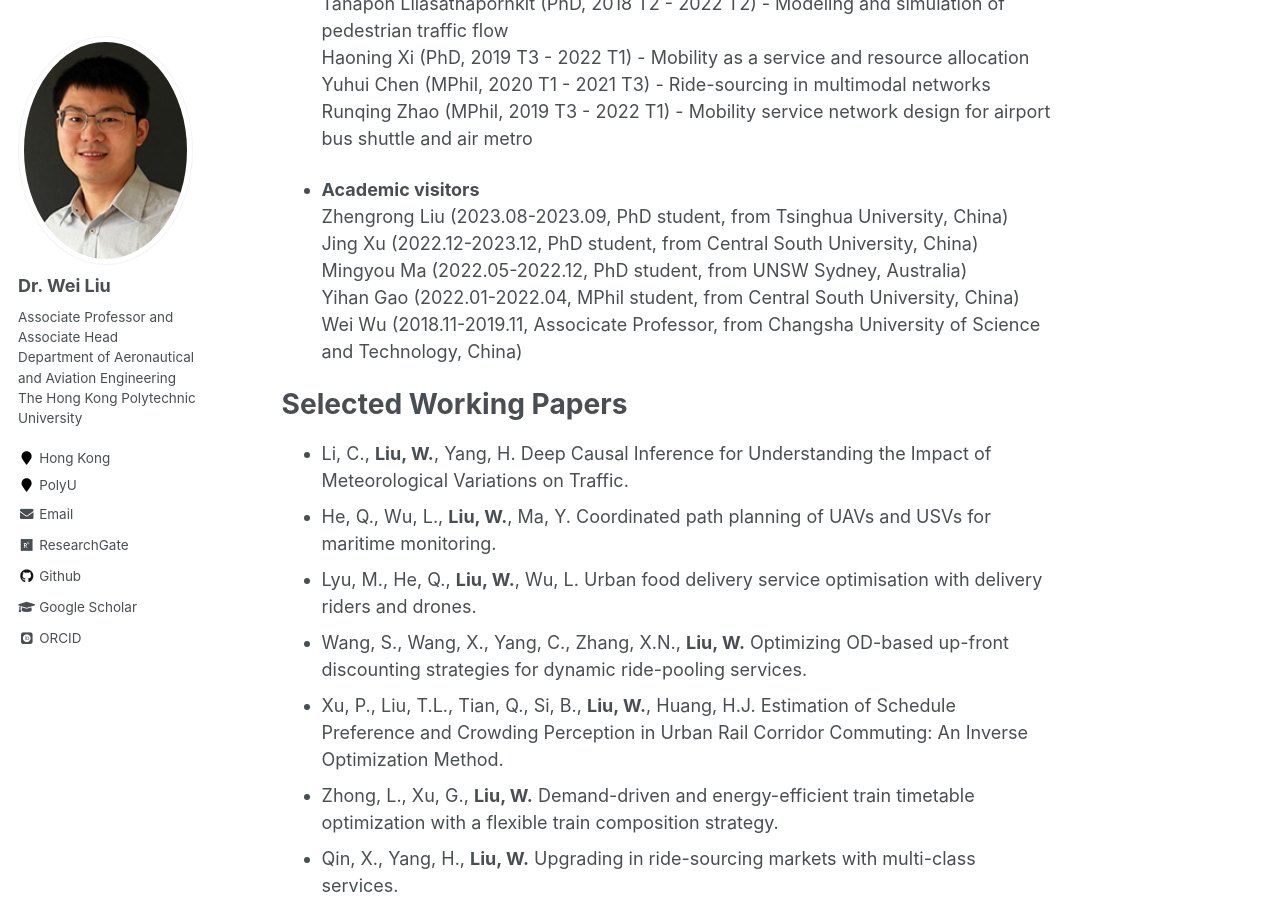
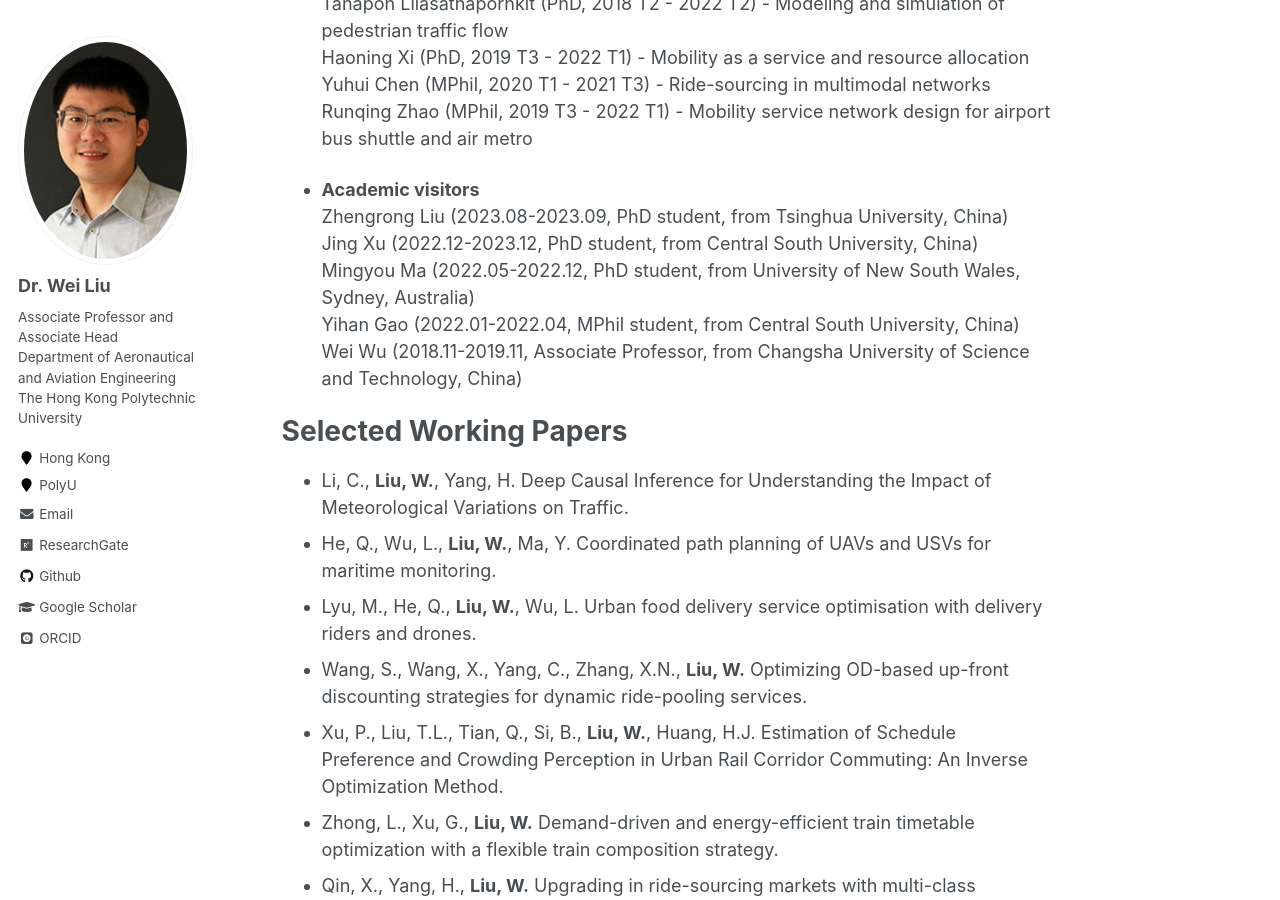
Before and after one commit to weiliu2016/weiliu2016.github.io, a Jekyll site: the page built from _pages/about.md, in a window 1280 px wide and 900 px high, scrolled down 2017 px. Built offline with Jekyll 4.4.1, drawn with Linux system fonts in a browser that asks for light colours; some web fonts are replaced.

Commit message:
Update about.md

```diff
--- a/_pages/about.md
+++ b/_pages/about.md
@@ -58,9 +58,9 @@ Group Members & Affiliates
 - **Academic visitors**\
   Zhengrong Liu (2023.08-2023.09, PhD student, from Tsinghua University, China)\
   Jing Xu (2022.12-2023.12, PhD student, from Central South University, China)\
-  Mingyou Ma (2022.05-2022.12, PhD student, from UNSW Sydney, Australia)\
+  Mingyou Ma (2022.05-2022.12, PhD student, from University of New South Wales, Sydney, Australia)\
   Yihan Gao (2022.01-2022.04, MPhil student, from Central South University, China)\
-  Wei Wu (2018.11-2019.11, Associcate Professor, from Changsha University of Science and Technology, China)
+  Wei Wu (2018.11-2019.11, Associate Professor, from Changsha University of Science and Technology, China)
 
 Selected Working Papers
 ======
```
